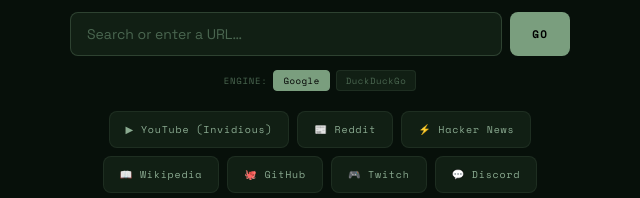
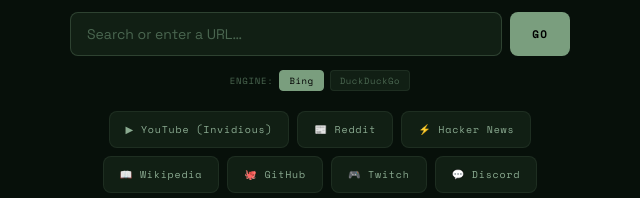
Before and after one commit to Rithikmahadev12/Testproxy, a website: page public/p.html in a window 1280 px wide. Shown: the part 330-528 px from the top of the page, 320-960 px from the left. Drawn offline with nearby package versions, Linux system fonts and the light colour scheme.

Commit message:
Change default search engine from Google to Bing

```diff
--- a/public/p.html
+++ b/public/p.html
@@ -112,8 +112,8 @@
       </div>
       <div class="nt-engine-row">
         ENGINE:
-        <button class="nt-engine-btn active" id="eng-google" onclick="setEngine('google')">Google</button>
-        <button class="nt-engine-btn"        id="eng-ddg"    onclick="setEngine('ddg')">DuckDuckGo</button>
+        <button class="nt-engine-btn active" id="eng-bing" onclick="setEngine('bing')">Bing</button>
+        <button class="nt-engine-btn"        id="eng-ddg"  onclick="setEngine('ddg')">DuckDuckGo</button>
       </div>
       <div class="nt-links">
         <div class="nt-link" onclick="loadUrl('https://yewtu.be')">▶ YouTube (Invidious)</div>
@@ -159,10 +159,10 @@
 <script>
 "use strict";
 
-// Search engines — Brave removed (blocks iframes), Google works best through proxy
+// Search engines — Bing as primary
 const ENGINES = {
-  google: (q) => "https://www.google.com/search?q=" + encodeURIComponent(q),
-  ddg:    (q) => "https://duckduckgo.com/?q=" + encodeURIComponent(q) + "&ia=web",
+  bing: (q) => "https://www.bing.com/search?q=" + encodeURIComponent(q),
+  ddg:  (q) => "https://duckduckgo.com/?q=" + encodeURIComponent(q) + "&ia=web",
 };
 
 // Invidious instances — yewtu.be as primary (most reliable)
@@ -191,7 +191,7 @@
 }
 
 let hist=[], histIdx=-1, loading=false, _realUrl="", _loadT=null, _stuckT=null;
-let currentEngine = "google";
+let currentEngine = "bing";
 
 const urlBar=document.getElementById("url-bar");
 const frame=document.getElementById("page-frame");
@@ -335,7 +335,6 @@
   showError("LOAD ERROR","Failed to load:\n"+(_realUrl||"unknown"));
 });
 
-// FIX: route link clicks from proxied pages back into THIS browser, not the OS
 window.addEventListener("message",(e)=>{
   if(!e.data||typeof e.data!=="object")return;
   if(e.data.type==="mos-navigate-proxy"&&e.data.url){
```
